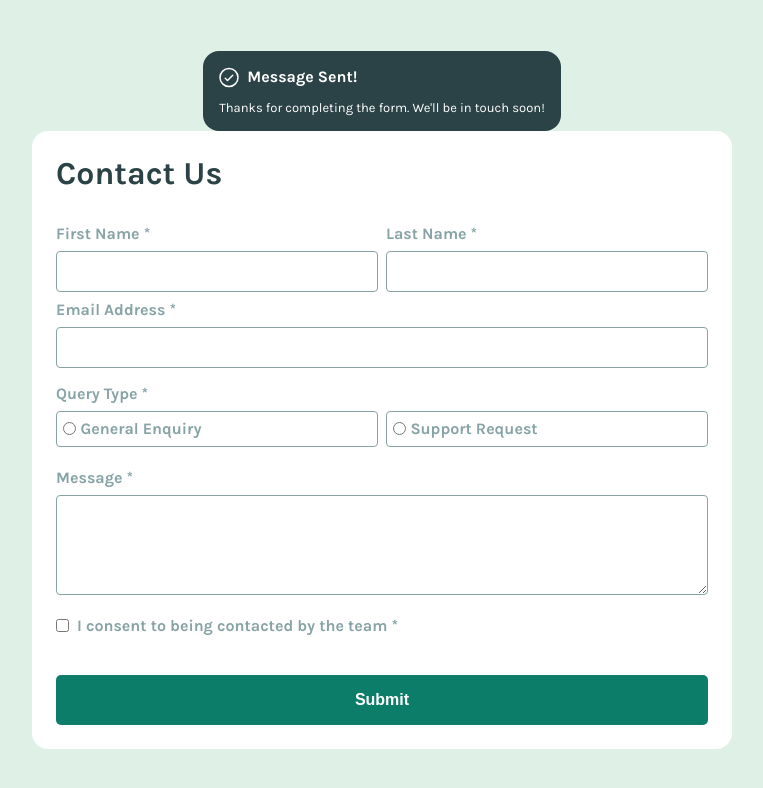
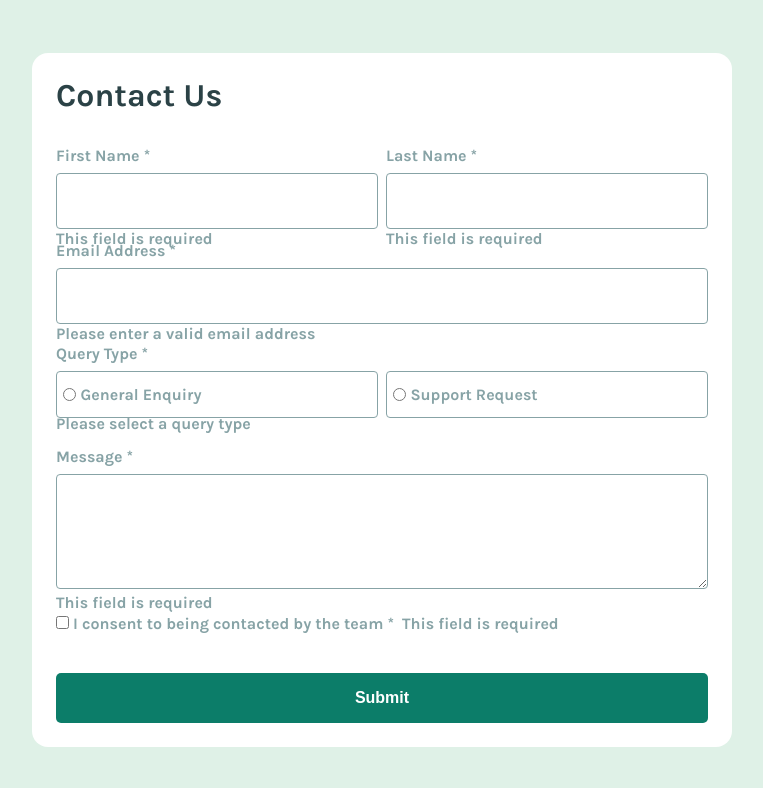
Before and after one commit to Abdu2120036/Contact-form, a plain HTML site: page index.html in a window 1280 px wide. Shown: the whole page, without its empty margins (258-1021 px from the left). Drawn offline with Linux system fonts and the light colour scheme.

Commit message:
Added alert messages

```diff
--- a/index.html
+++ b/index.html
@@ -8,7 +8,7 @@
     <link rel="stylesheet" href="style.css">
 </head>
 <body>
-    <div id="success-message" class="success-message ">
+    <div id="success-message" class="success-message hidden">
         <div class="message-header">
             <img src="assets/images/icon-success-check.svg" alt="Success Icon">
             Message Sent!
@@ -24,16 +24,19 @@
                 <div class="left">
                     <label for="Fname">First Name <span class="required-input">*</span></label><br>
                     <input type="text" id="Fname">
+                    <p class="form-alert">This field is required</p>
                 </div>
                 <div class="right">
                     <label for="Lname">Last Name <span class="required-input">*</span></label><br>
                     <input type="text" id="Lname">
+                    <p class="form-alert">This field is required</p>
                 </div>
             </div>
 
             <div class="sect2">
                 <label for="Email">Email Address <span class="required-input">*</span></label><br>
                 <input type="email" id="Email">
+                <p class="form-alert">Please enter a valid email address</p>
             </div>
 
 
@@ -50,16 +53,22 @@
                         <label for="Srequest">Support Request</label>
                     </div>
                 </div>
+                <p class="form-alert">Please select a query type</p>
             </div>
 
             <div class="sect4">
                 <label for="Message">Message <span class="required-input">*</span></label><br>
                 <textarea name="Message" id="Message" rows="5"></textarea>
+                <p class="form-alert">This field is required</p>
             </div>
 
             <div class="sect5">
-                <input type="checkbox" name="Consent" id="Consent" title="Consent">
-                <label for="Consent">I consent to being contacted by the team <span class="required-input">*</span></label>
+                <div>
+                    <input type="checkbox" name="Consent" id="Consent" title="Consent">
+                    <label for="Consent">I consent to being contacted by the team <span class="required-input">*</span></label>
+                </div>
+
+                <p class="form-alert">This field is required</p>
             </div>
 
             <input type="submit" value="Submit" id="Submit">
```
